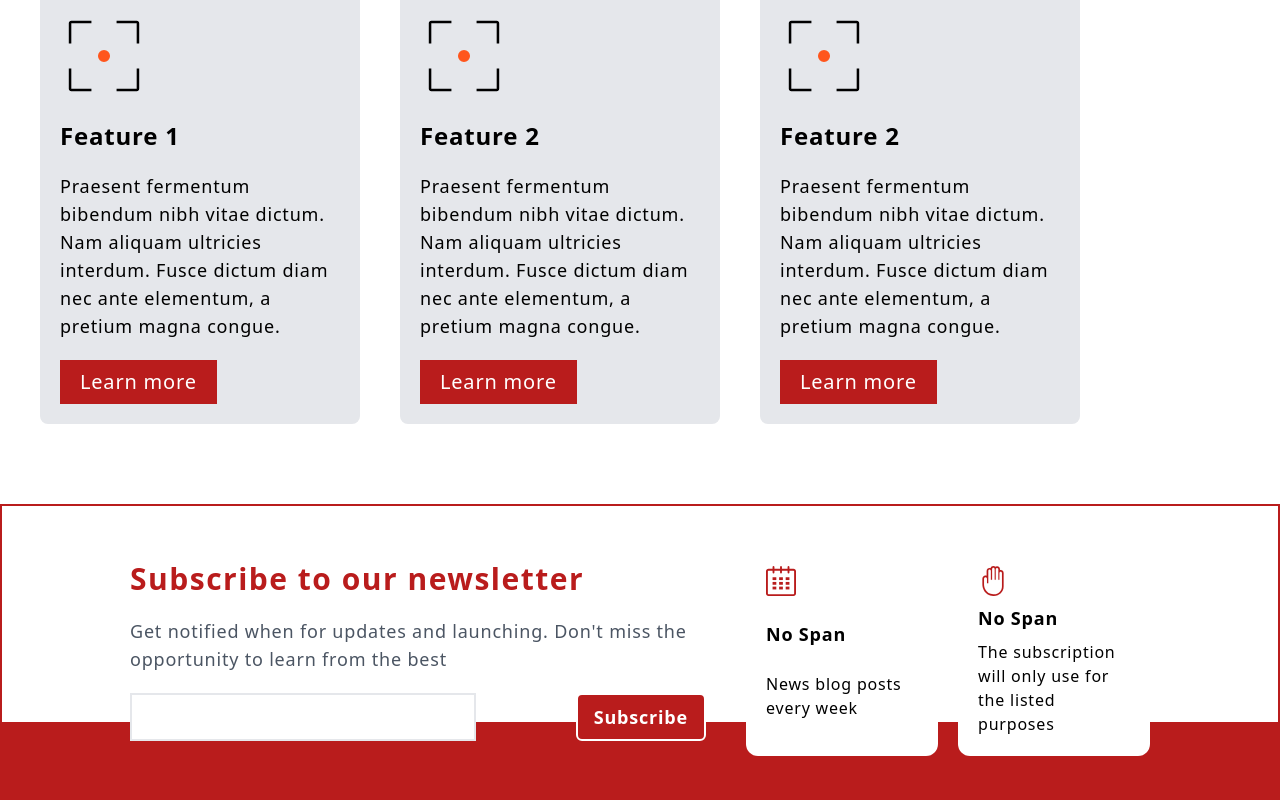
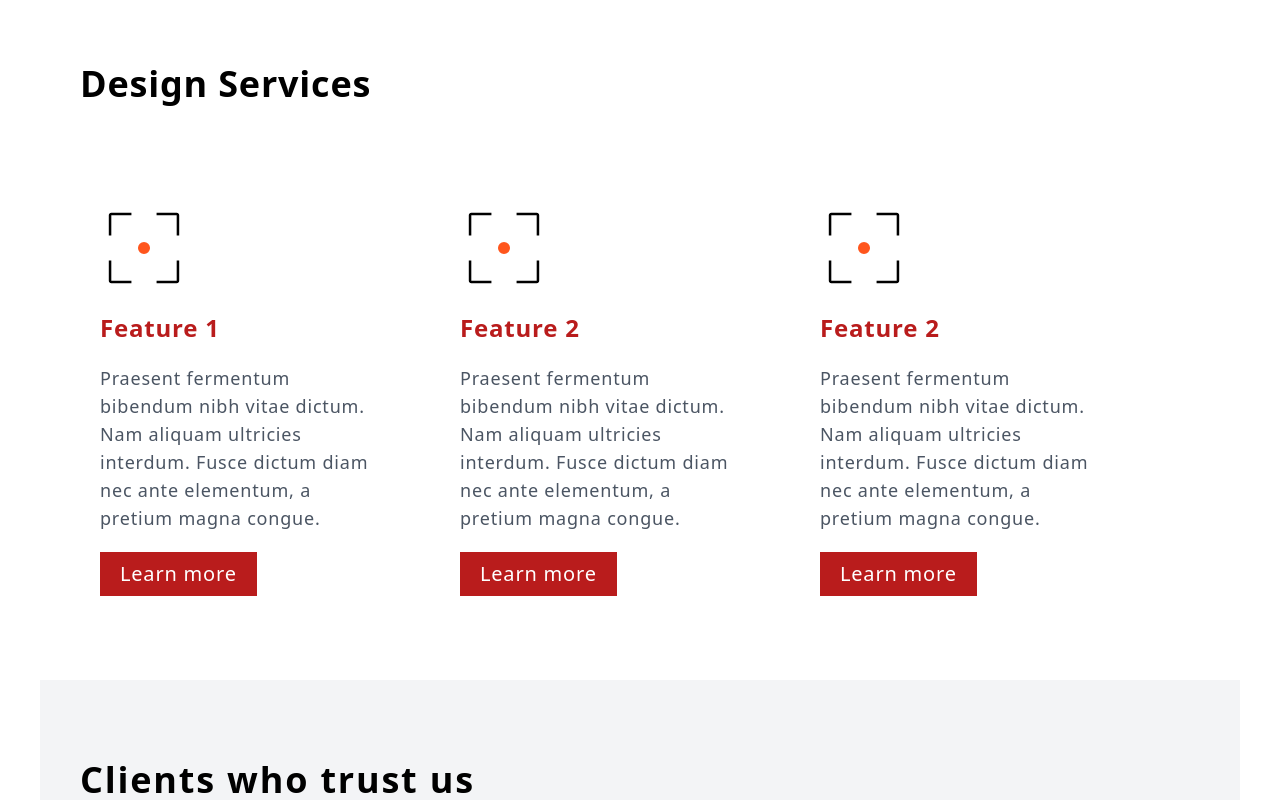
Before and after one commit to JorgeKerilima19/TWorld, a React (Vite) app: page /services in a window 1280 px wide. Shown: the part 1560-2360 px from the top of the page. Built offline with nearby package versions, Linux system fonts and the light colour scheme.

Commit message:
services responsive and rework

```diff
--- a/src/components/service/ServiceCard.tsx
+++ b/src/components/service/ServiceCard.tsx
@@ -4,10 +4,10 @@ import { ChildProps } from "../Interfaces";
 
 export const ServiceCard = ({ feature }: ChildProps) => {
   return (
-    <article className="w-full sm:w-80 bg-gray-200 relative flex flex-col items-start gap-5 p-5 rounded-lg hover:transform hover:translate-y-[-2%] transition duration-300 ">
+    <article className="w-full sm:w-80 relative flex flex-col items-start gap-5 p-5 rounded-lg md:hover:transform md:hover:translate-y-[-2%] transition duration-300 md:hover:shadow-lg bg-white">
       <img src={feature.img} alt="" />
-      <header className="text-2xl font-semibold">{feature.title}</header>
-      <span className="text-lg font-normal">{feature.description}</span>
+      <header className="text-2xl font-semibold text-red-700">{feature.title}</header>
+      <span className="text-lg font-normal text-gray-600">{feature.description}</span>
       <button className="py-2 px-5 text-xl bg-red-700 hover:bg-black transition duration-300">
         <Link className="text-white" to={""}>
           Learn more
--- a/src/routes/Services.tsx
+++ b/src/routes/Services.tsx
@@ -1,5 +1,6 @@
 import img from "/featuresSVG/JsFeature1.svg";
 import { ServiceCard } from "../components/service";
+import { Clients, Invitation } from "../components";
 
 const services = [
   {
@@ -64,9 +65,16 @@ export const Services = () => {
         <img src={img} alt="" />
       </div>
       <div className="grid gap-y-20 w-full">
-        {services.map((el) => (
-          <article key={el.title} className="grid gap-y-20">
-            <header className="text-4xl font-semibold">{el.title}</header>
+        {services.map((el, index) => (
+          <article
+            key={index}
+            className={`md:pl-10 py-16 grid gap-y-20 ${
+              index % 2 === 0 ? "bg-gray-100" : ""
+            }`}
+          >
+            <header className="pl-10 md:pl-0 text-4xl font-semibold">
+              {el.title}
+            </header>
             <div className="w-full flex gap-10 flex-wrap">
               {el.chars.map((char, index) => (
                 <ServiceCard key={index} feature={char} />
@@ -75,6 +83,8 @@ export const Services = () => {
           </article>
         ))}
       </div>
+      <Clients />
+      <Invitation />
     </section>
   );
 };
```
